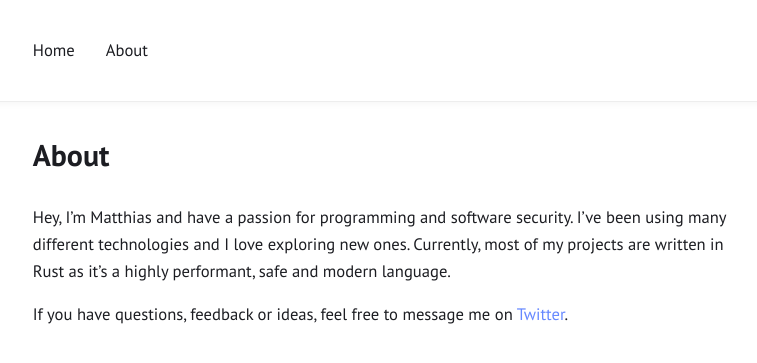
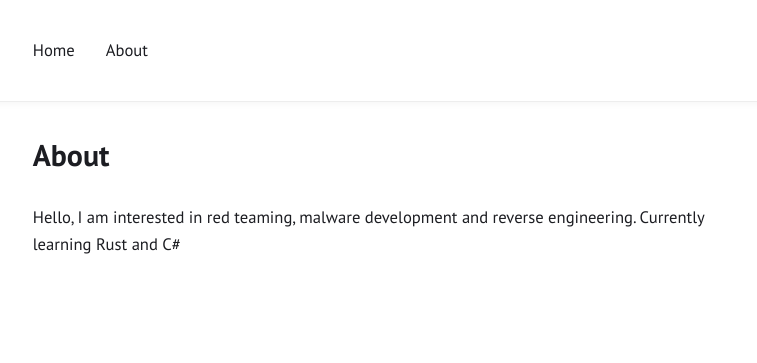
Before and after one commit to Win32k/Win32k.github.io, a Jekyll site: the page built from about.md, in a window 1280 px wide. Shown: the top 363 px of the page, without its empty margins (254-1011 px from the left). Built offline with Jekyll 4.4.1, drawn with Linux system fonts in a browser that asks for light colours.

Commit message:
Update about.md

```diff
--- a/about.md
+++ b/about.md
@@ -4,6 +4,4 @@ permalink: "/about/"
 layout: page
 ---
 
-Hey, I'm Matthias and have a passion for programming and software security. I've been using many different technologies and I love exploring new ones. Currently, most of my projects are written in Rust as it's a highly performant, safe and modern language.
-
-If you have questions, feedback or ideas, feel free to message me on [Twitter](https://twitter.com/not_matthias).
+Hello, I am interested in red teaming, malware development and reverse engineering. Currently learning Rust and C#
```
